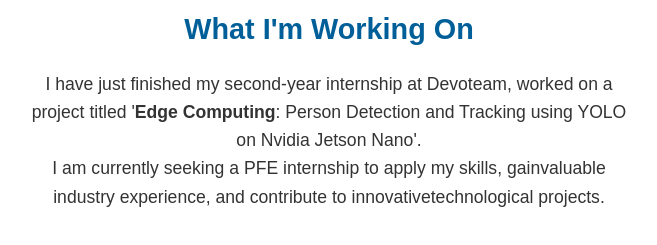
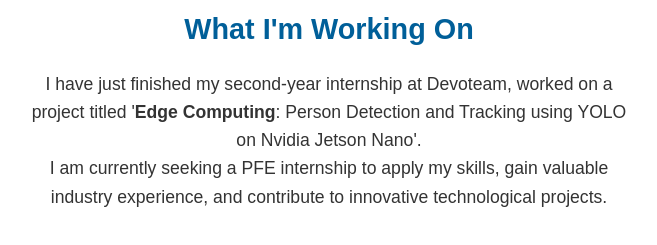
Before and after one commit to Walid-Belkacem/mywebsite, a plain HTML site: page index.html in a window 1280 px wide. Shown: the part 205-450 px from the top of the page, without its empty margins (311-968 px from the left). Drawn offline with Linux system fonts and the light colour scheme.

Commit message:
Update index.html

```diff
--- a/index.html
+++ b/index.html
@@ -48,7 +48,7 @@
             <h2>What I'm Working On</h2>
             <p>
                 I have just finished my second-year internship at Devoteam, worked on a project titled '<strong>Edge Computing</strong>: Person Detection and Tracking using YOLO on Nvidia Jetson Nano'. <br>
-                I am currently seeking a PFE internship to apply my skills, gainvaluable industry experience, and contribute to innovativetechnological projects.
+                I am currently seeking a PFE internship to apply my skills, gain valuable industry experience, and contribute to innovative technological projects.
             </p>
         </div>
     </body>
```
